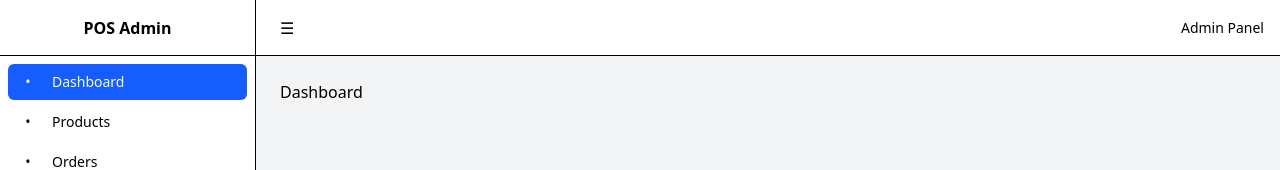
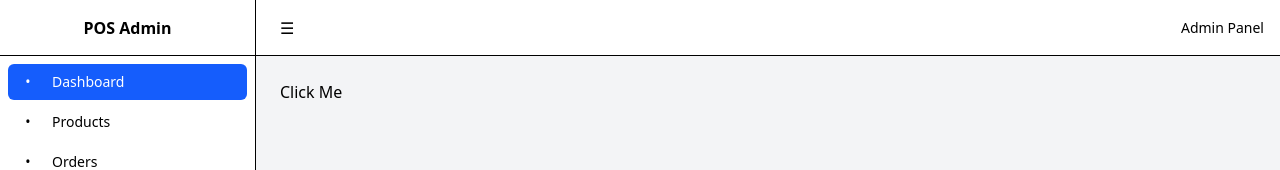
Before and after one commit to Thany168/BuyMe, a React (Vite) app: page / in a window 1280 px wide. Shown: the top 170 px of the page. Built offline with nearby package versions, Linux system fonts and the light colour scheme.

Commit message:
test dashboard

```diff
--- a/src/pages/Dashboard.jsx
+++ b/src/pages/Dashboard.jsx
@@ -1,7 +1,13 @@
 import React from "react";
 
 function Dashboard() {
-  return <div>Dashboard</div>;
+  function handleClick(){
+    alert(123);
+  }
+return (
+<>
+  <button onClick={handleClick}>Click Me</button>
+</>
+)
 }
-
 export default Dashboard;
```
Also changed, not shown: 1 other file (tests, documents, lock files or other folders).
